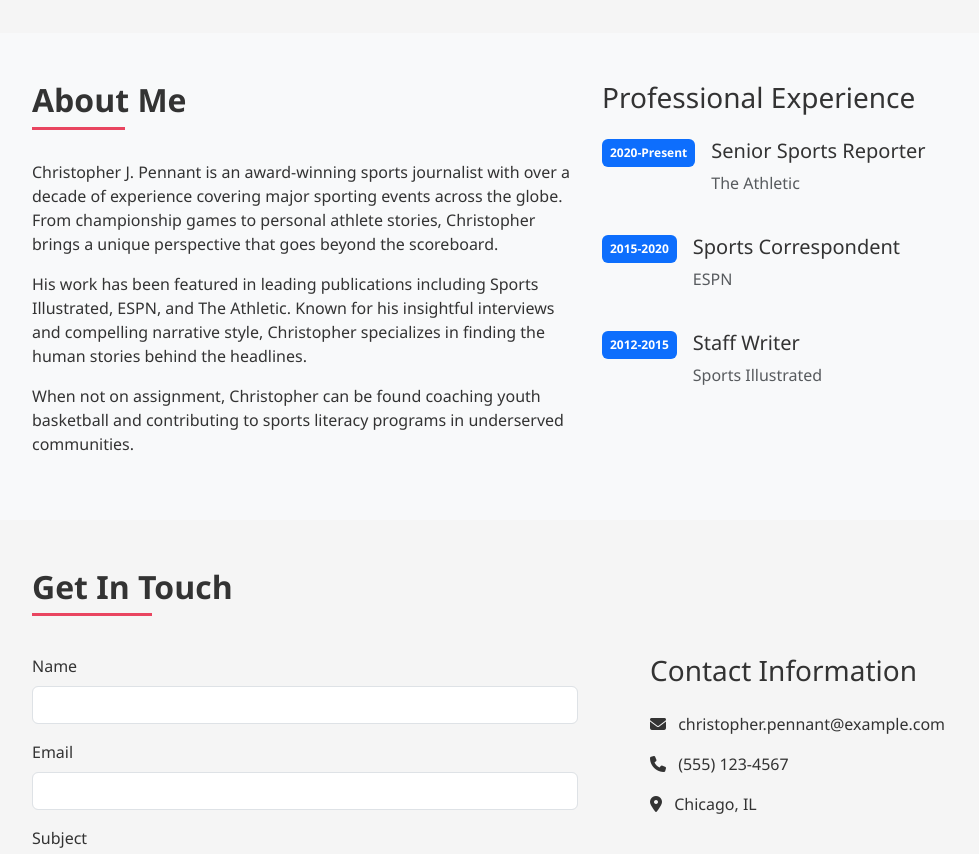
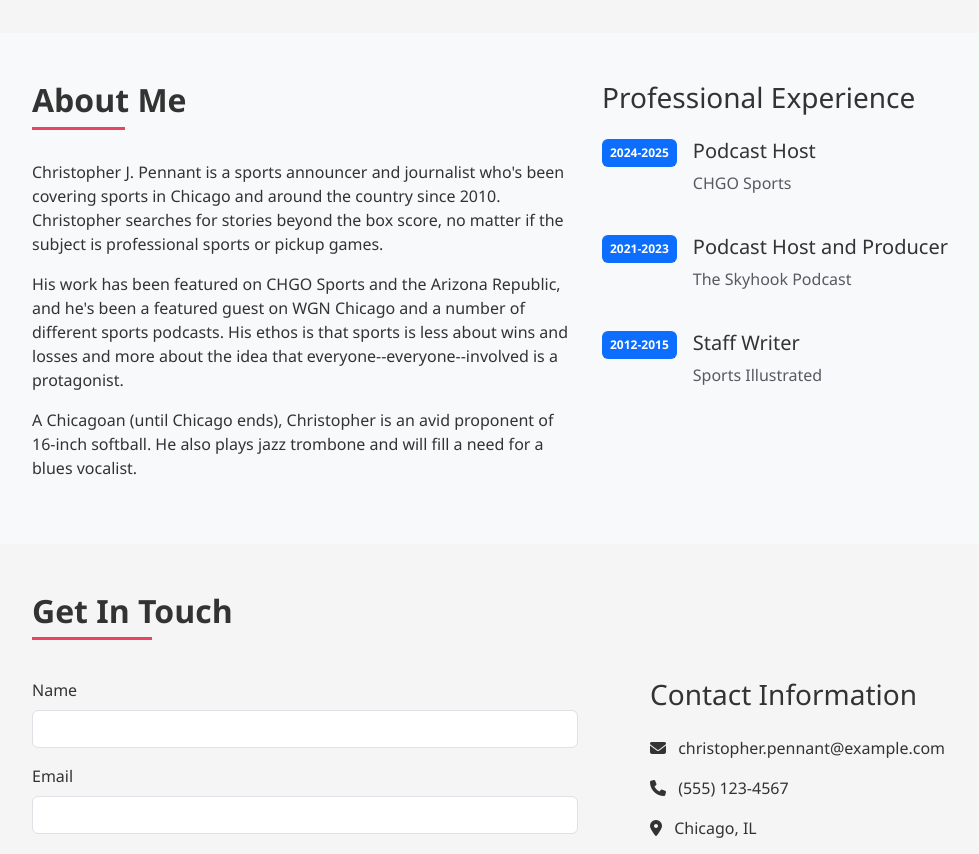
Before and after one commit to JStans17/my-portfolio-repository, a plain HTML site: page index.html in a window 1280 px wide. Shown: the part 2120-2974 px from the top of the page, without its empty margins (50-1029 px from the left). Drawn offline with nearby package versions, Linux system fonts and the light colour scheme.

Commit message:
Update index.html

```diff
--- a/index.html
+++ b/index.html
@@ -306,28 +306,28 @@
             <div class="row">
                 <div class="col-lg-6">
                     <h2 class="section-title">About Me</h2>
-                    <p>Christopher J. Pennant is an award-winning sports journalist with over a decade of experience covering major sporting events across the globe. From championship games to personal athlete stories, Christopher brings a unique perspective that goes beyond the scoreboard.</p>
-                    <p>His work has been featured in leading publications including Sports Illustrated, ESPN, and The Athletic. Known for his insightful interviews and compelling narrative style, Christopher specializes in finding the human stories behind the headlines.</p>
-                    <p>When not on assignment, Christopher can be found coaching youth basketball and contributing to sports literacy programs in underserved communities.</p>
+                    <p>Christopher J. Pennant is a sports announcer and journalist who's been covering sports in Chicago and around the country since 2010. Christopher searches for stories beyond the box score, no matter if the subject is professional sports or pickup games.</p>
+                    <p>His work has been featured on CHGO Sports and the Arizona Republic, and he's been a featured guest on WGN Chicago and a number of different sports podcasts. His ethos is that sports is less about wins and losses and more about the idea that everyone--everyone--involved is a protagonist.</p>
+                    <p>A Chicagoan (until Chicago ends), Christopher is an avid proponent of 16-inch softball. He also plays jazz trombone and will fill a need for a blues vocalist.</p>
                 </div>
                 <div class="col-lg-6">
                     <h3 class="mb-4">Professional Experience</h3>
                     <div class="d-flex mb-4">
                         <div class="flex-shrink-0">
-                            <span class="badge bg-primary p-2">2020-Present</span>
+                            <span class="badge bg-primary p-2">2024-2025</span>
                         </div>
                         <div class="ms-3">
-                            <h5>Senior Sports Reporter</h5>
-                            <p class="text-muted">The Athletic</p>
+                            <h5>Podcast Host</h5>
+                            <p class="text-muted">CHGO Sports</p>
                         </div>
                     </div>
                     <div class="d-flex mb-4">
                         <div class="flex-shrink-0">
-                            <span class="badge bg-primary p-2">2015-2020</span>
+                            <span class="badge bg-primary p-2">2021-2023</span>
                         </div>
                         <div class="ms-3">
-                            <h5>Sports Correspondent</h5>
-                            <p class="text-muted">ESPN</p>
+                            <h5>Podcast Host and Producer</h5>
+                            <p class="text-muted">The Skyhook Podcast</p>
                         </div>
                     </div>
                     <div class="d-flex mb-4">
```
